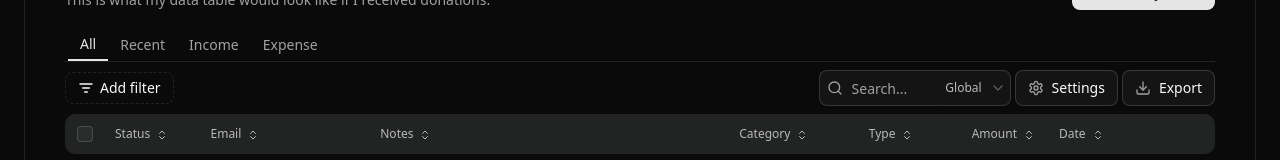
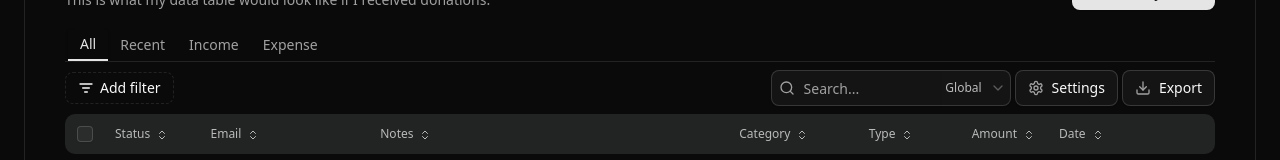
Before and after one commit to soyluisarrieta/shadcn-data-table, a React (Vite) app in the folder react-app/: page / in a window 1280 px wide. Shown: the part 583-743 px from the top of the page. Built offline with nearby package versions, Linux system fonts and the light colour scheme.

Commit message:
style: adjust width and layout in data-table-toolbar

```diff
--- a/react-app/src/components/data-table/data-table-toolbar.tsx
+++ b/react-app/src/components/data-table/data-table-toolbar.tsx
@@ -112,7 +112,7 @@ function DataTableSearchInput<TData> ({
   ), [table])
 
   return (
-    <div className="w-full sm:w-fit min-w-48 sm:max-w-60 relative flex-1 flex items-center group">
+    <div className="w-full sm:w-fit min-w-56 sm:max-w-60 relative flex-1 flex items-center group">
       <SearchIcon className='size-4 absolute left-2 text-muted-foreground' />
       <Input
         className="border-r-0 rounded-r-none focus-visible:ring-0 group-focus-within:border-ring pl-8"
@@ -494,7 +494,7 @@ function DataTableRightToolbar<TData> ({
   }
 
   return (
-    <div className='flex sm:justify-end gap-1 border-t sm:border-none pt-2 sm:pt-0'>
+    <div className='w-full flex sm:justify-end gap-1 border-t sm:border-none pt-2 sm:pt-0'>
       <DataTableSearchInput table={table} />
       <DropdownMenu>
         <Button
```
